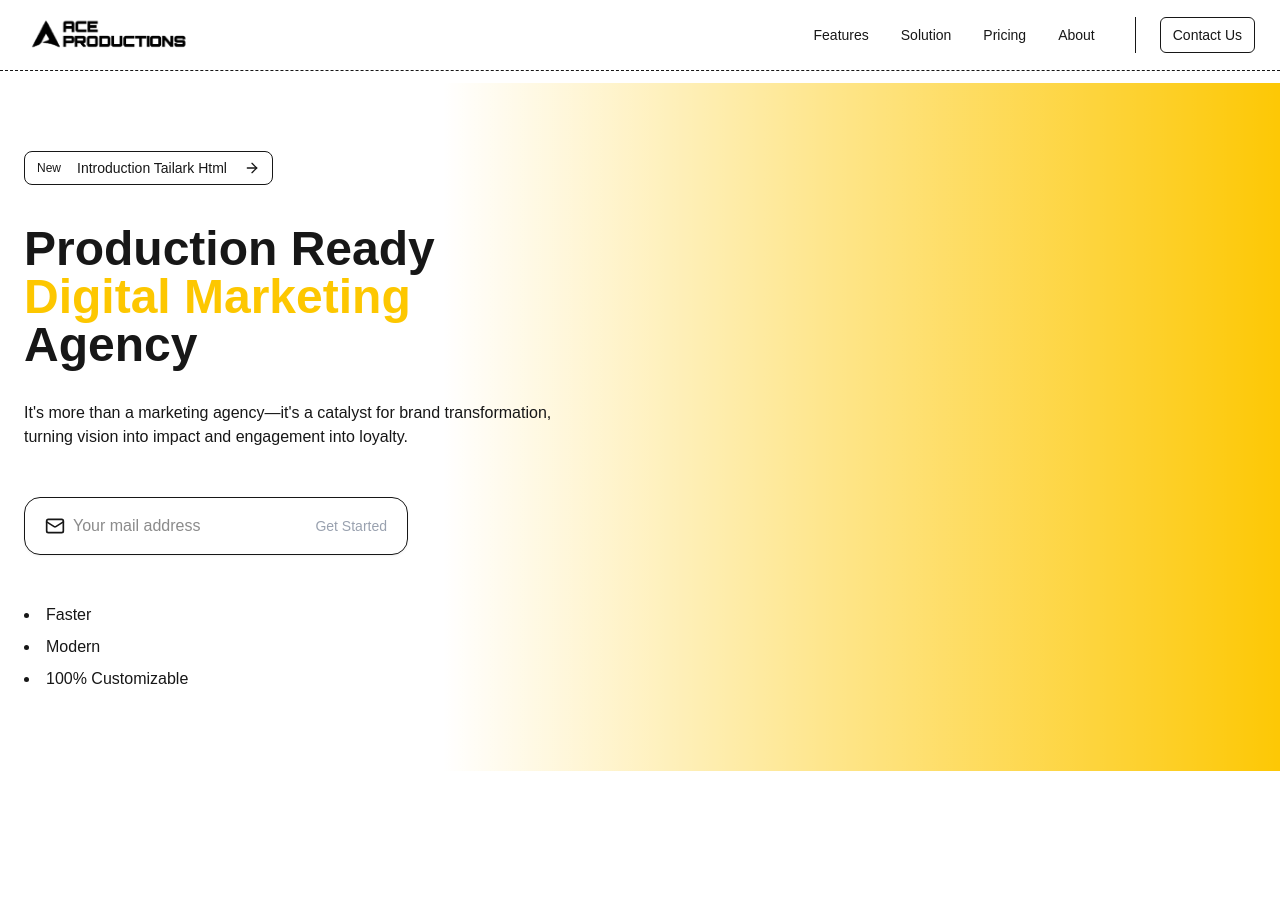
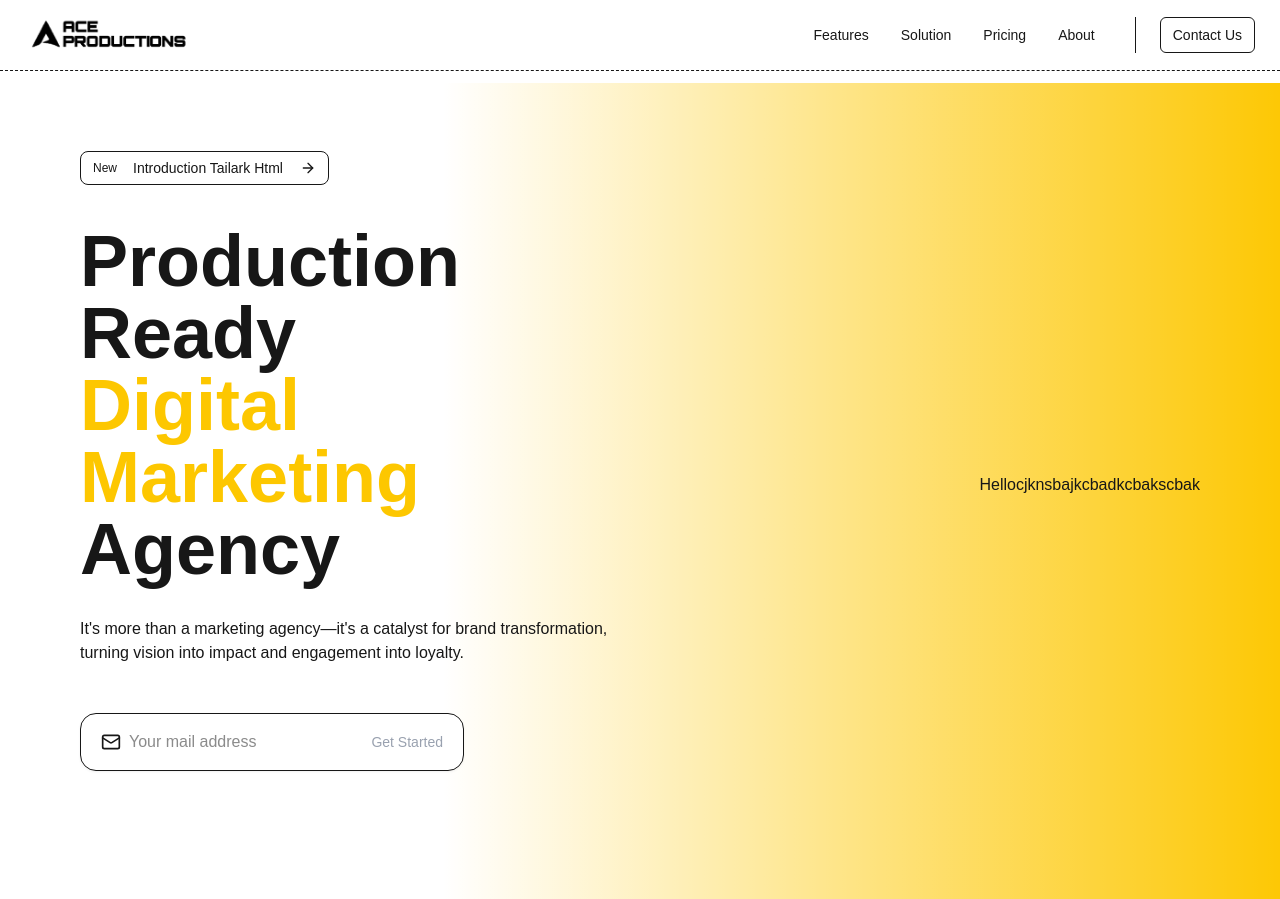
Before and after one commit to A-B-H-I-S-H-E-K-S-H-A-W/marketing-portfolio, a Next.js app: page / in a window 1280 px wide. Before the commit the page ends 800 px from the top, so only its background shows below. Built offline with nearby package versions, Linux system fonts and the light colour scheme.

Commit message:
Minor changes

```diff
--- a/src/components/Hero.jsx
+++ b/src/components/Hero.jsx
@@ -12,9 +12,9 @@ export function Hero() {
 
       <main>
         <section className="overflow-hidden">
-          <div className="relative mx-auto max-w-7xl px-6 py-28 lg:py-20">
+          <div className="relative mx-auto px-4 md:px-20 py-28 lg:py-20 min-h-screen md:min-h-0">
             <div className="lg:flex lg:items-center lg:gap-12">
-              <div className="relative z-10 mx-auto max-w-xl text-center lg:ml-0 lg:w-1/2 lg:text-left">
+              <div className="relative z-10 mx-auto max-2xl text-center lg:ml-0 lg:w-1/2 lg:text-left">
                 <Link
                   href="/"
                   className="rounded-lg mx-auto flex w-fit items-center gap-2 border p-1 pr-3 lg:ml-0"
@@ -27,7 +27,7 @@ export function Hero() {
                   <ArrowRight className="size-4" />
                 </Link>
 
-                <h1 className="mt-10 text-balance text-4xl font-bold md:text-5xl xl:text-5xl">
+                <h1 className="mt-10 text-balance text-4xl font-bold md:text-5xl xl:text-7xl">
                   Production Ready{" "}
                   <p className="text-yellow-400">Digital Marketing</p> Agency
                 </h1>
@@ -63,14 +63,9 @@ export function Hero() {
                       </div>
                     </div>
                   </form>
-
-                  <ul className="list-inside list-disc space-y-2">
-                    <li>Faster</li>
-                    <li>Modern</li>
-                    <li>100% Customizable</li>
-                  </ul>
                 </div>
               </div>
+              <div className="relative z-10">Hellocjknsbajkcbadkcbakscbak</div>
             </div>
 
             <div className="absolute inset-0 -mx-4 rounded-3xl p-3 lg:col-span-3">
```
